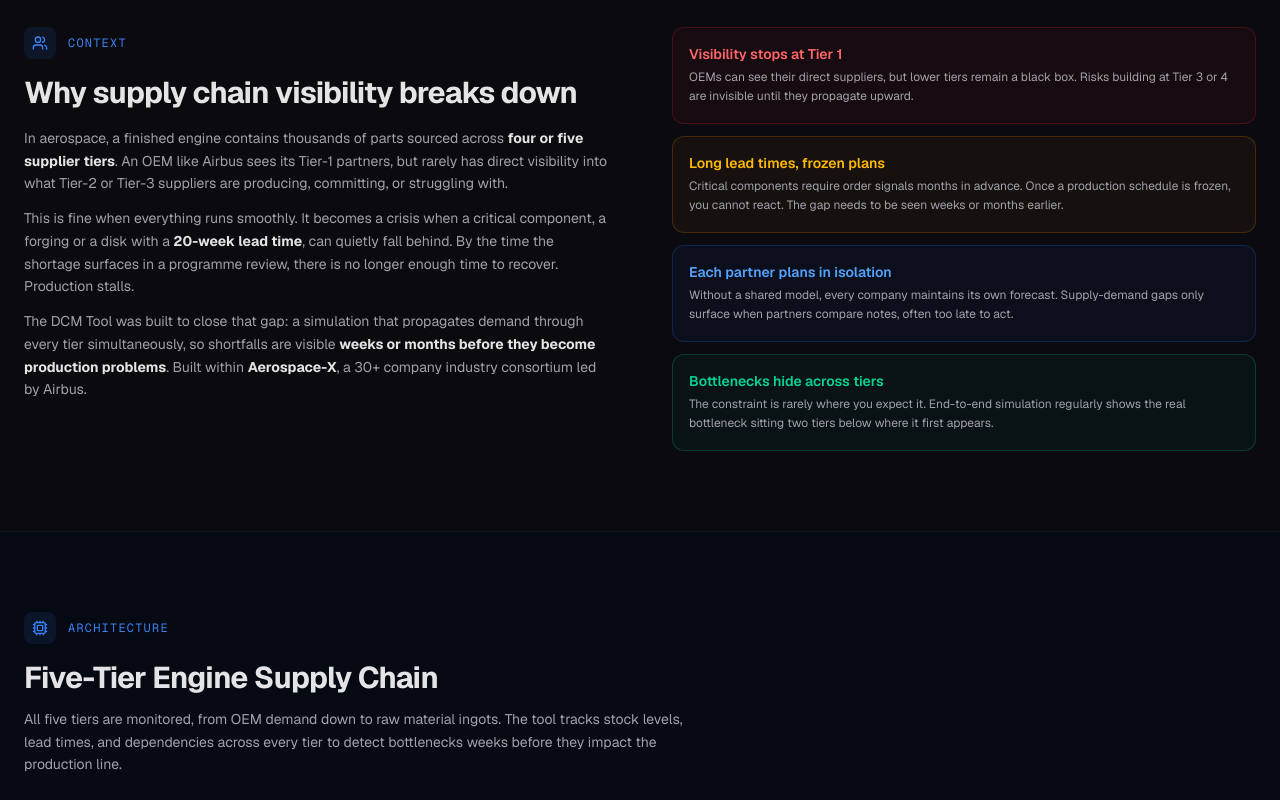
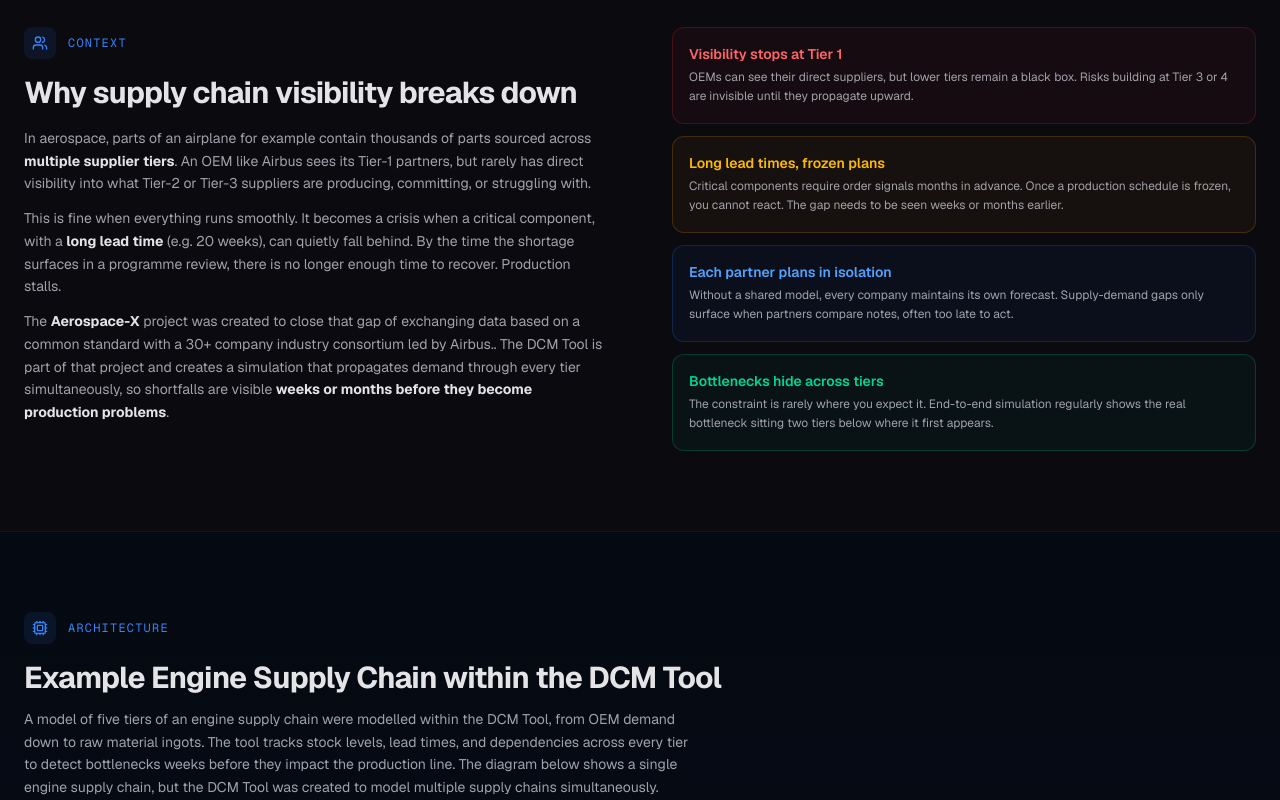
Before and after one commit to leoharling/leoharling, a Next.js app: page /projects/dcm-tool in a window 1280 px wide. Shown: the part 560-1360 px from the top of the page. Built offline with nearby package versions, Linux system fonts and the light colour scheme.

Commit message:
bug fix all launches, project edits

```diff
--- a/app/api/launches/route.ts
+++ b/app/api/launches/route.ts
@@ -13,19 +13,27 @@ export async function GET(request: NextRequest) {
 
   // All-time past launches: merge all cached years
   if (type === "past" && year === "all") {
-    const { data: rows } = await supabase
+    const { data: rows, error } = await supabase
       .from("launch_cache")
       .select("data")
       .like("cache_key", "past_%");
+
+    if (error) {
+      return NextResponse.json(
+        { error: "Failed to load launch data" },
+        { status: 500 }
+      );
+    }
 
     const all = (rows || []).flatMap(
       (r) => ((r.data || []) as Record<string, unknown>[])
     );
     all.sort((a, b) => String(b.net || "").localeCompare(String(a.net || "")));
 
+    // No CDN caching: this aggregates dynamically from Supabase as years get populated
     return NextResponse.json(
       { results: all, cached: true },
-      { headers: CACHE_HEADERS }
+      { headers: { "Cache-Control": "no-store" } }
     );
   }
 
--- a/app/projects/dcm-tool/page.tsx
+++ b/app/projects/dcm-tool/page.tsx
@@ -104,13 +104,13 @@ export default function DCMToolPage() {
               </div>
               <h2 className="text-3xl font-bold tracking-tight">Why supply chain visibility breaks down</h2>
               <p className="mt-4 text-sm leading-relaxed text-muted-foreground">
-                In aerospace, a finished engine contains thousands of parts sourced across <strong className="text-foreground">four or five supplier tiers</strong>. An OEM like Airbus sees its Tier-1 partners, but rarely has direct visibility into what Tier-2 or Tier-3 suppliers are producing, committing, or struggling with.
+                In aerospace, parts of an airplane for example contain thousands of parts sourced across <strong className="text-foreground">multiple supplier tiers</strong>. An OEM like Airbus sees its Tier-1 partners, but rarely has direct visibility into what Tier-2 or Tier-3 suppliers are producing, committing, or struggling with.
               </p>
               <p className="mt-3 text-sm leading-relaxed text-muted-foreground">
-                This is fine when everything runs smoothly. It becomes a crisis when a critical component, a forging or a disk with a <strong className="text-foreground">20-week lead time</strong>, can quietly fall behind. By the time the shortage surfaces in a programme review, there is no longer enough time to recover. Production stalls.
+                This is fine when everything runs smoothly. It becomes a crisis when a critical component, with a <strong className="text-foreground">long lead time</strong> (e.g. 20 weeks), can quietly fall behind. By the time the shortage surfaces in a programme review, there is no longer enough time to recover. Production stalls.
               </p>
               <p className="mt-3 text-sm leading-relaxed text-muted-foreground">
-                The DCM Tool was built to close that gap: a simulation that propagates demand through every tier simultaneously, so shortfalls are visible <strong className="text-foreground">weeks or months before they become production problems</strong>. Built within <strong className="text-foreground">Aerospace-X</strong>, a 30+ company industry consortium led by Airbus.
+                The <strong className="text-foreground">Aerospace-X</strong> project was created to close that gap of exchanging data based on a common standard with a 30+ company industry consortium led by Airbus.. The DCM Tool is part of that project and creates a simulation that propagates demand through every tier simultaneously, so shortfalls are visible <strong className="text-foreground">weeks or months before they become production problems</strong>.
               </p>
             </FadeIn>
             <FadeIn direction="right" delay={0.1}>
@@ -148,9 +148,9 @@ export default function DCMToolPage() {
               <div className="flex h-8 w-8 items-center justify-center rounded-lg bg-accent/10"><Cpu size={16} /></div>
               <span className="font-mono text-xs uppercase tracking-widest">Architecture</span>
             </div>
-            <h2 className="text-3xl font-bold tracking-tight">Five-Tier Engine Supply Chain</h2>
+            <h2 className="text-3xl font-bold tracking-tight">Example Engine Supply Chain within the DCM Tool</h2>
             <p className="mt-3 max-w-2xl text-sm leading-relaxed text-muted-foreground">
-              All five tiers are monitored, from OEM demand down to raw material ingots. The tool tracks stock levels, lead times, and dependencies across every tier to detect bottlenecks weeks before they impact the production line.
+              A model of five tiers of an engine supply chain were modelled within the DCM Tool, from OEM demand down to raw material ingots. The tool tracks stock levels, lead times, and dependencies across every tier to detect bottlenecks weeks before they impact the production line. The diagram below shows a single engine supply chain, but the DCM Tool was created to model multiple supply chains simultaneously.
             </p>
           </FadeIn>
 
--- a/app/projects/page.tsx
+++ b/app/projects/page.tsx
@@ -12,18 +12,6 @@ import {
 import FadeIn from "@/components/ui/FadeIn";
 
 const projects = [
-  {
-    title: "TrippyPlans",
-    tagline: "Collaborative trip planning, reimagined.",
-    description:
-      "Plan trips with friends in real-time: shared itineraries, destination discovery, and collaborative editing. Full-stack web app with live sync.",
-    icon: <Plane size={20} />,
-    href: "https://trippyplans.com",
-    external: true,
-    tags: ["Next.js", "Supabase", "Real-time"],
-    accent: "from-emerald-500/15 to-teal-500/5",
-    accentColor: "emerald",
-  },
   {
     title: "DCM Tool",
     tagline: "Supply chain visibility across every tier.",
@@ -47,6 +35,18 @@ const projects = [
     tags: ["Next.js", "BSI 200-2", "Public Sector"],
     accent: "from-violet-500/15 to-purple-500/5",
     accentColor: "violet",
+  },
+  {
+    title: "TrippyPlans",
+    tagline: "Collaborative trip planning, reimagined.",
+    description:
+      "Plan trips with friends in real-time: shared itineraries, destination discovery, and collaborative editing. Full-stack web app with live sync.",
+    icon: <Plane size={20} />,
+    href: "https://trippyplans.com",
+    external: true,
+    tags: ["Next.js", "Supabase", "Real-time"],
+    accent: "from-emerald-500/15 to-teal-500/5",
+    accentColor: "emerald",
   },
 ];
 
--- a/app/projects/siko-tool/page.tsx
+++ b/app/projects/siko-tool/page.tsx
@@ -151,10 +151,10 @@ export default function SikoToolPage() {
               <div className="space-y-3">
                 {[
                   { label: "Methodology phases (BSI 200-2)", value: "6", color: "text-violet-400" },
-                  { label: "BSI building blocks available", value: "111+", color: "text-blue-400" },
+                  { label: "IT-Grundschutz (2023) building blocks available", value: "111", color: "text-blue-400" },
                   { label: "Typical requirements per concept", value: "200–500", color: "text-amber-400" },
                   { label: "Duration without tool", value: "3–6 months", color: "text-red-400" },
-                  { label: "Duration with tool", value: "Weeks", color: "text-emerald-400" },
+                  { label: "Possible duration with tool", value: "Weeks", color: "text-emerald-400" },
                 ].map((row) => (
                   <div key={row.label} className="flex items-center justify-between rounded-xl border border-white/[0.06] bg-white/[0.03] px-5 py-3">
                     <span className="text-sm text-muted-foreground">{row.label}</span>
@@ -183,7 +183,7 @@ export default function SikoToolPage() {
             {[
               {
                 icon: <Clock size={18} />,
-                color: "red",
+                color: "amber",
                 title: "Month-long documentation cycles",
                 body: "A full IT security concept for a medium-sized organisation requires 3–6 months. Maintaining and updating it annually adds ongoing overhead that most teams cannot absorb.",
               },
@@ -195,7 +195,7 @@ export default function SikoToolPage() {
               },
               {
                 icon: <Layers size={18} />,
-                color: "red",
+                color: "amber",
                 title: "High barrier, low actual compliance",
                 body: "Because the process is so burdensome, many organisations produce a concept once and never revisit it. A security concept that isn't maintained doesn't protect anyone and fails audits.",
               },
@@ -207,7 +207,7 @@ export default function SikoToolPage() {
               },
               {
                 icon: <FileDown size={18} />,
-                color: "red",
+                color: "amber",
                 title: "Audit preparation is its own project",
                 body: "Assembling the final SiKo document from scattered files takes days. When auditors request specific evidence or traceability, the data isn't structured to provide it quickly.",
               },
@@ -283,7 +283,7 @@ export default function SikoToolPage() {
                     {[
                       "6 separate Excel files, one per phase",
                       "Same asset re-entered 6 times",
-                      "Schutzbedarf assessed manually, per asset",
+                      "Everything assessed manually, for each asset",
                       "Manual document assembly for audits",
                       "Concept outdated within months",
                     ].map((item) => (
@@ -300,7 +300,7 @@ export default function SikoToolPage() {
                     {[
                       "One application, all six phases connected",
                       "Asset entered once, synced everywhere",
-                      "Schutzbedarf derived automatically",
+                      "Everything populated automatically",
                       "Complete Word export in one click",
                       "Concept stays current: update assets, not documents",
                     ].map((item) => (
```
